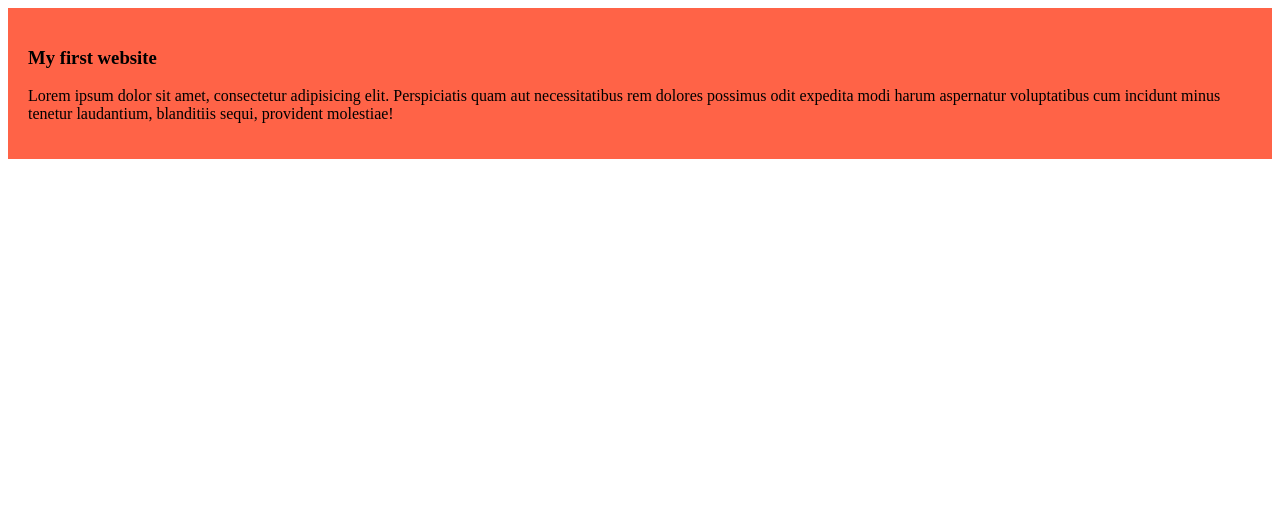
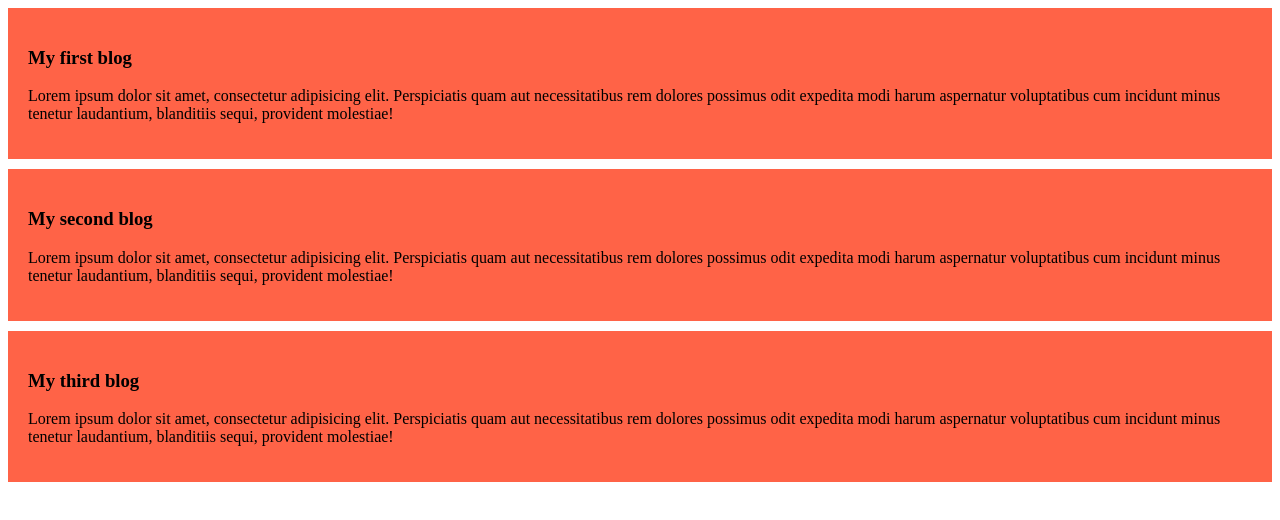
Before and after one commit to rakibraka/my-simple-website, a plain HTML site: page index.html in a window 1280 px wide. Drawn offline with Linux system fonts and the light colour scheme.

Commit message:
added second blog

```diff
--- a/Styles/blog.css
+++ b/Styles/blog.css
@@ -1,4 +1,5 @@
 div{
     background-color: tomato;
     padding: 20px;
+    margin-bottom: 10px;
 }
--- a/index.html
+++ b/index.html
@@ -8,7 +8,25 @@
   </head>
   <body>
     <div>
-      <h3>My first website</h3>
+      <h3>My first blog</h3>
+      <p>
+        Lorem ipsum dolor sit amet, consectetur adipisicing elit. Perspiciatis
+        quam aut necessitatibus rem dolores possimus odit expedita modi harum
+        aspernatur voluptatibus cum incidunt minus tenetur laudantium,
+        blanditiis sequi, provident molestiae!
+      </p>
+    </div>
+    <div>
+      <h3>My second blog</h3>
+      <p>
+        Lorem ipsum dolor sit amet, consectetur adipisicing elit. Perspiciatis
+        quam aut necessitatibus rem dolores possimus odit expedita modi harum
+        aspernatur voluptatibus cum incidunt minus tenetur laudantium,
+        blanditiis sequi, provident molestiae!
+      </p>
+    </div>
+    <div>
+      <h3>My third blog</h3>
       <p>
         Lorem ipsum dolor sit amet, consectetur adipisicing elit. Perspiciatis
         quam aut necessitatibus rem dolores possimus odit expedita modi harum
```
